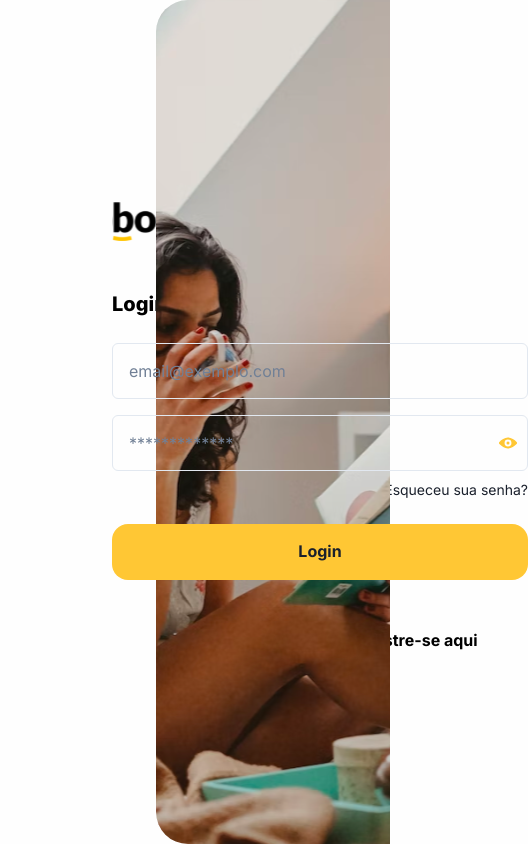
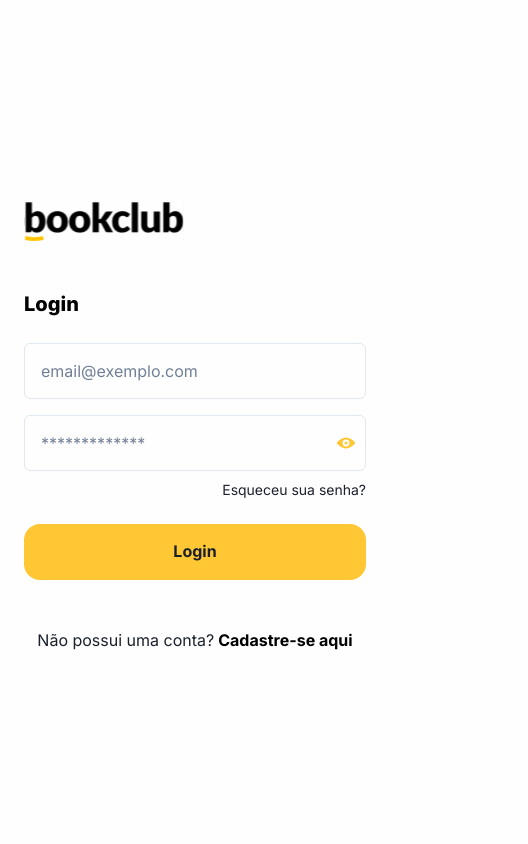
Before and after one commit to gabrielrangel95/bookclub-web, a React (Create React App) app: page / in a window 390 px wide. Shown: the whole page, 528 px wide, since content can reach past the window. Built offline with nearby package versions, Linux system fonts and the light colour scheme.

Commit message:
feat: implement responsiviness

```diff
--- a/src/components/atoms/Text.js
+++ b/src/components/atoms/Text.js
@@ -8,7 +8,7 @@
   <ChakraText
     color="brand.black"
     fontWeight="extrabold"
-    fontSize="20px"
+    fontSize={'20px'}
     {...props}
   >
     {children}
--- a/src/modules/unauthenticated/screens/Login/index.js
+++ b/src/modules/unauthenticated/screens/Login/index.js
@@ -5,14 +5,15 @@
   return (
     <Flex flexDir="row" w="100vw" h="100vh">
       <Flex
-        alignItems="flex-start"
+        alignItems={['center', 'flex-start']}
         justifyContent="center"
-        paddingLeft="112px"
+        paddingLeft={['0px', '0px', '0px', '112px']}
+        padding={['24px', '48px', '80px', '0px']}
         flexDir="column"
-        w="40%"
+        w={['100%', '100%', '100%', '40%']}
         h="100%"
       >
-        <Flex flexDir="column" w="416px">
+        <Flex flexDir="column" w={['100%', '100%', '100%', '416px']}>
           <Image src="/img/logo.svg" alt="BookClub Logo" w="160px" h="48px" />
           <Text.ScreenTitle mt="48px">Login</Text.ScreenTitle>
           <Input mt="24px" placeholder="email@exemplo.com" />
@@ -36,7 +37,7 @@
         </Flex>
       </Flex>
       <Flex
-        w="60%"
+        w={['0%', '0%', '0%', '60%']}
         h="100vh"
         backgroundImage="url('/img/auth_background.svg')"
         backgroundSize="cover"
```
